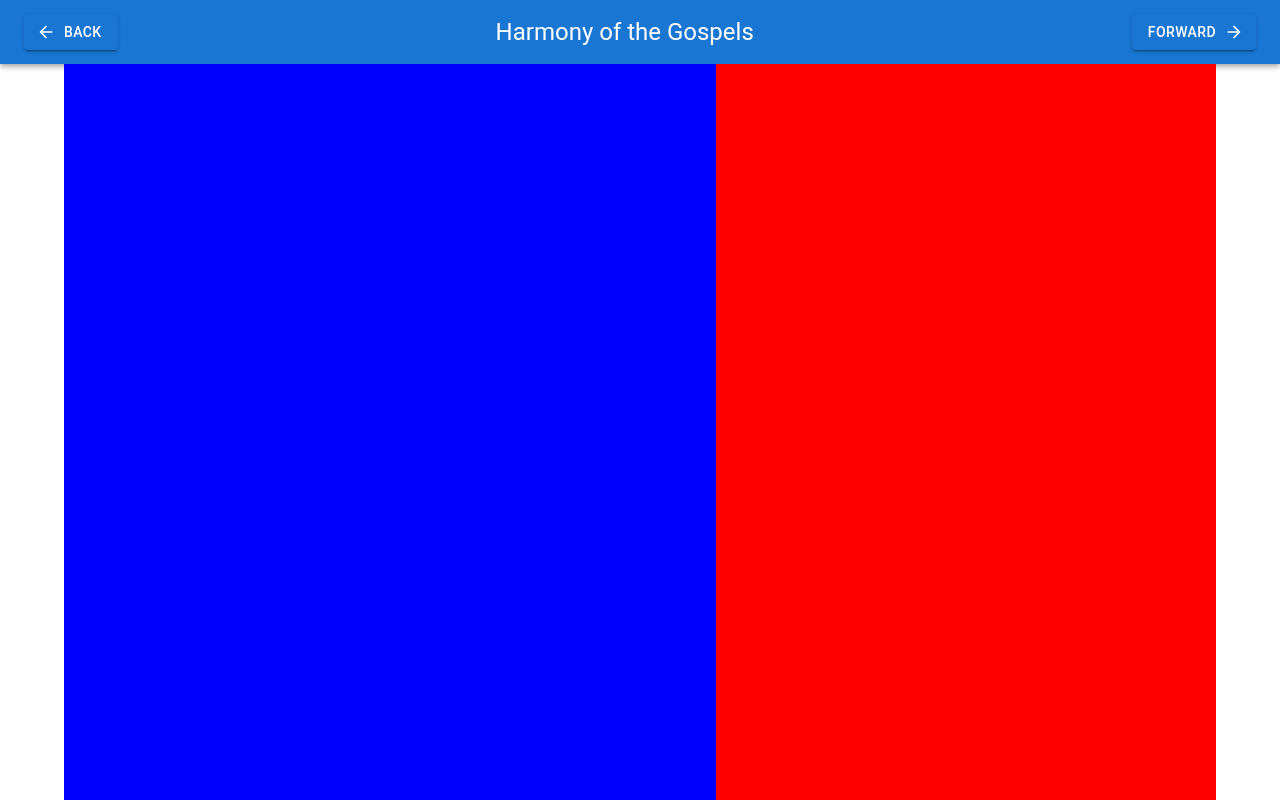
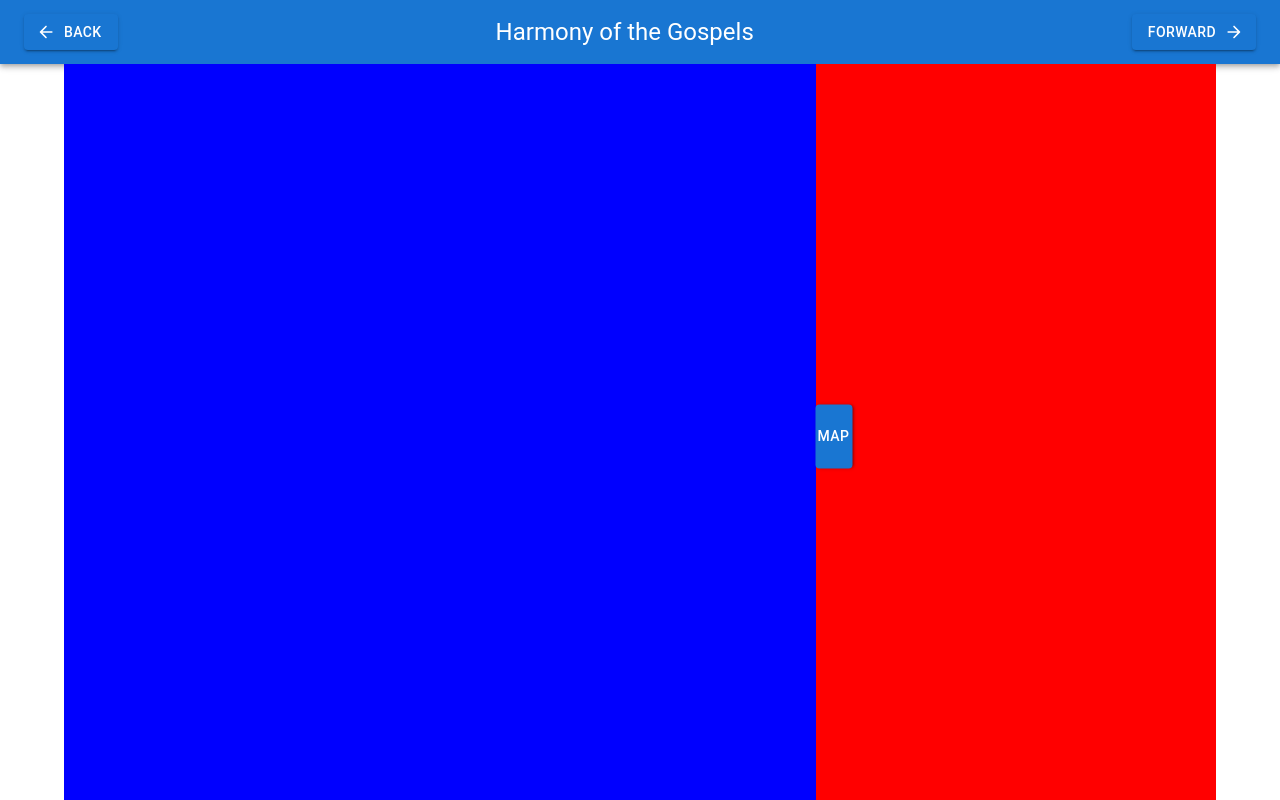
Before and after one commit to AnthonySorise/harmony, a React (Create React App) app: page / in a window 1280 px wide. Built offline with nearby package versions, Linux system fonts and the light colour scheme.

Commit message:
map toggle

```diff
--- a/src/components/Map/Map.js
+++ b/src/components/Map/Map.js
@@ -1,11 +1,47 @@
-import React from 'react';
-import { Box } from '@mui/material';
-import './Map.scss'
+import React, { useState, useEffect, useRef } from 'react';
+import { Box, Button } from '@mui/material';
+import { gsap, Power4 } from 'gsap';
+import './Map.scss';
+import { styled } from '@mui/material/styles';
+
+const RotatedButton = styled(Button)`
+  transform: rotate(-90deg) translateX(50%) translateY(4px);
+  transform-origin: bottom;
+  writing-mode: vertical-lr;
+  max-height: 36.5px;
+  top: 50%;
+`;
+
+const MapButton = (props) => {
+    const ref = useRef(null);
+    return (
+        <RotatedButton {...props} ref={ref}>
+            Map
+        </RotatedButton>
+    );
+};
 
 const Map = () => {
+    const [isOpen, setIsOpen] = useState(false);
+    const mapRef = useRef(null);
+    const mapWidth = 400;
+
+    const toggleMap = () => {
+        const width = isOpen ? mapWidth : 0;
+        gsap.to(mapRef.current, { width: width, duration: 0.5, ease: Power4.easeInOut });
+
+        const button = document.querySelector('.mapButton');
+        const right = isOpen ? 0 : button.clientHeight  ;
+        if (button) {
+            gsap.to(button, { right: right, duration: 0.5, ease: Power4.easeInOut });
+        }
+
+        setIsOpen(!isOpen);
+    };
+
     return (
-        <Box id="Map" sx={{width: '500px', height: '100%', backgroundColor:"red"}}>
-
+        <Box id="Map" ref={mapRef} sx={{ width: mapWidth + `px`, height: '100%', backgroundColor: 'red' }}>
+            <MapButton className='mapButton' variant='contained' onClick={toggleMap}>Close Map</MapButton>
         </Box>
     );
 };
```
